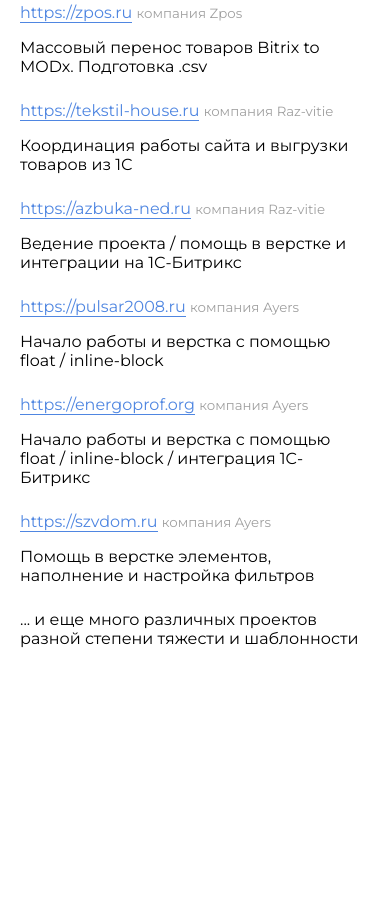
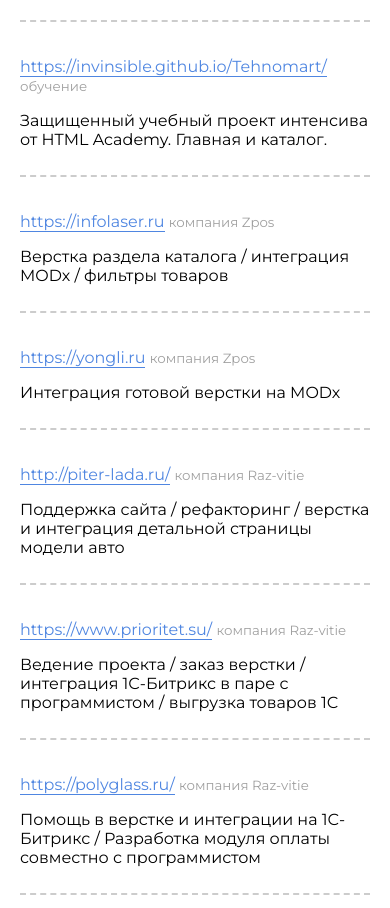
Before and after one commit to invinsible/my_portfolio, a website: page src/index.html in a window 390 px wide. Shown: the part 3136-4044 px from the top of the page. Before the commit the page ends 3885 px from the top, so only its background shows below. Drawn offline with nearby package versions, Linux system fonts and the light colour scheme; files that its build step writes are made by us from their sources; files whose address does not match are found by name.

Commit message:
Правки в готовых проектах и адаптив шапки 375

```diff
--- a/src/index.html
+++ b/src/index.html
@@ -90,6 +90,7 @@
             </div>
         </div>
         <div class="portfolio__projects">
+            <h2>Готовые проекты</h2>
             <div class="portfolio__projects_item">
                 <a href="https://asgardmed.ru" target="_blank">https://asgardmed.ru</a>
                 <small>фриланс</small>
@@ -111,6 +112,11 @@
                 <p>Верстка отдельных элементов, рефакторинг стилей</p>
             </div>
             <div class="portfolio__projects_item">
+                <a href="https://invinsible.github.io/Tehnomart/" target="_blank">https://invinsible.github.io/Tehnomart/</a>
+                <small>обучение</small>
+                <p>Защищенный учебный проект интенсива от HTML Academy. Главная и каталог.</p>
+            </div>
+            <div class="portfolio__projects_item">
                 <a href="https://infolaser.ru" target="_blank">https://infolaser.ru</a>
                 <small>компания Zpos</small>
                 <p>Верстка раздела каталога / интеграция MODx / фильтры товаров</p>
@@ -121,14 +127,19 @@
                 <p>Интеграция готовой верстки на MODx</p>
             </div>
             <div class="portfolio__projects_item">
-                <a href="https://zpos.ru" target="_blank">https://zpos.ru</a>
-                <small>компания Zpos</small>
-                <p>Массовый перенос товаров Bitrix to MODx. Подготовка .csv</p>
+                <a href="http://piter-lada.ru/" target="_blank">http://piter-lada.ru/</a>
+                <small>компания Raz-vitie</small>
+                <p>Поддержка сайта / рефакторинг / верстка и интеграция детальной страницы модели авто</p>
             </div>
             <div class="portfolio__projects_item">
-                <a href="https://tekstil-house.ru" target="_blank">https://tekstil-house.ru</a>
+                <a href="https://www.prioritet.su/" target="_blank">https://www.prioritet.su/</a>
                 <small>компания Raz-vitie</small>
-                <p>Координация работы сайта и выгрузки товаров из 1С</p>
+                <p>Ведение проекта / заказ верстки / интеграция 1С-Битрикс в паре с программистом / выгрузка товаров 1С</p>
+            </div>
+            <div class="portfolio__projects_item">
+                <a href="https://polyglass.ru/" target="_blank">https://polyglass.ru/</a>
+                <small>компания Raz-vitie</small>
+                <p>Помощь в верстке и интеграции на 1С-Битрикс / Разработка модуля оплаты совместно с программистом</p>
             </div>
             <div class="portfolio__projects_item">
                 <a href="https://azbuka-ned.ru" target="_blank">https://azbuka-ned.ru</a>
--- a/src/style.scss
+++ b/src/style.scss
@@ -82,6 +82,11 @@
             align-items: center;
             flex-wrap: wrap;
         }
+
+        @media (max-width: 375px) {
+            flex-direction: column;
+            align-items: flex-start;
+        }
     }
 
     &__contacts {
@@ -135,7 +140,9 @@
     &__projects {
 
         &_item {
+            padding: 10px 0;
             margin-bottom: 25px;
+            border-bottom: 2px dashed #ccc;
         }
 
     }
```
Also changed, not shown: build/index.html, build/style.css.
